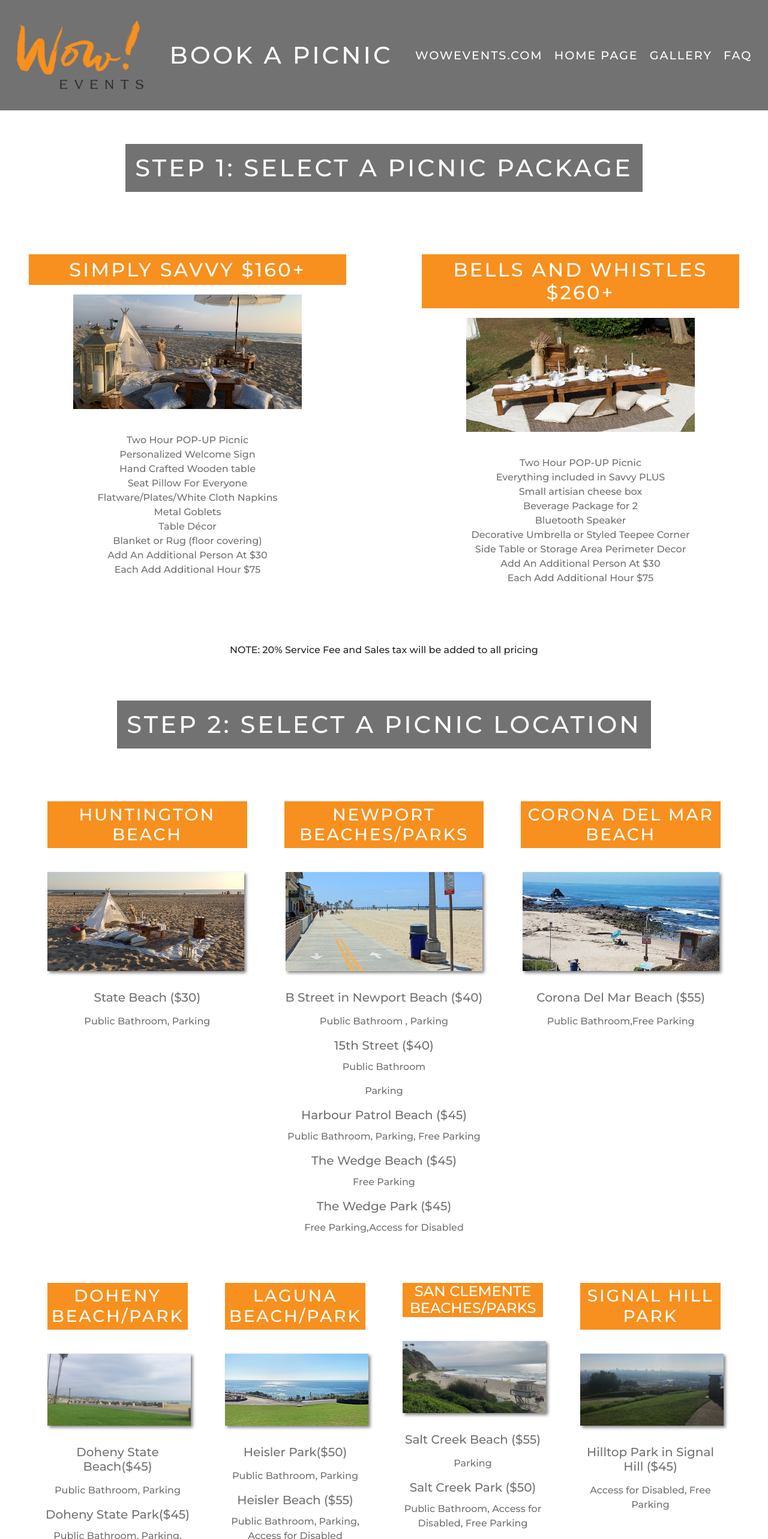
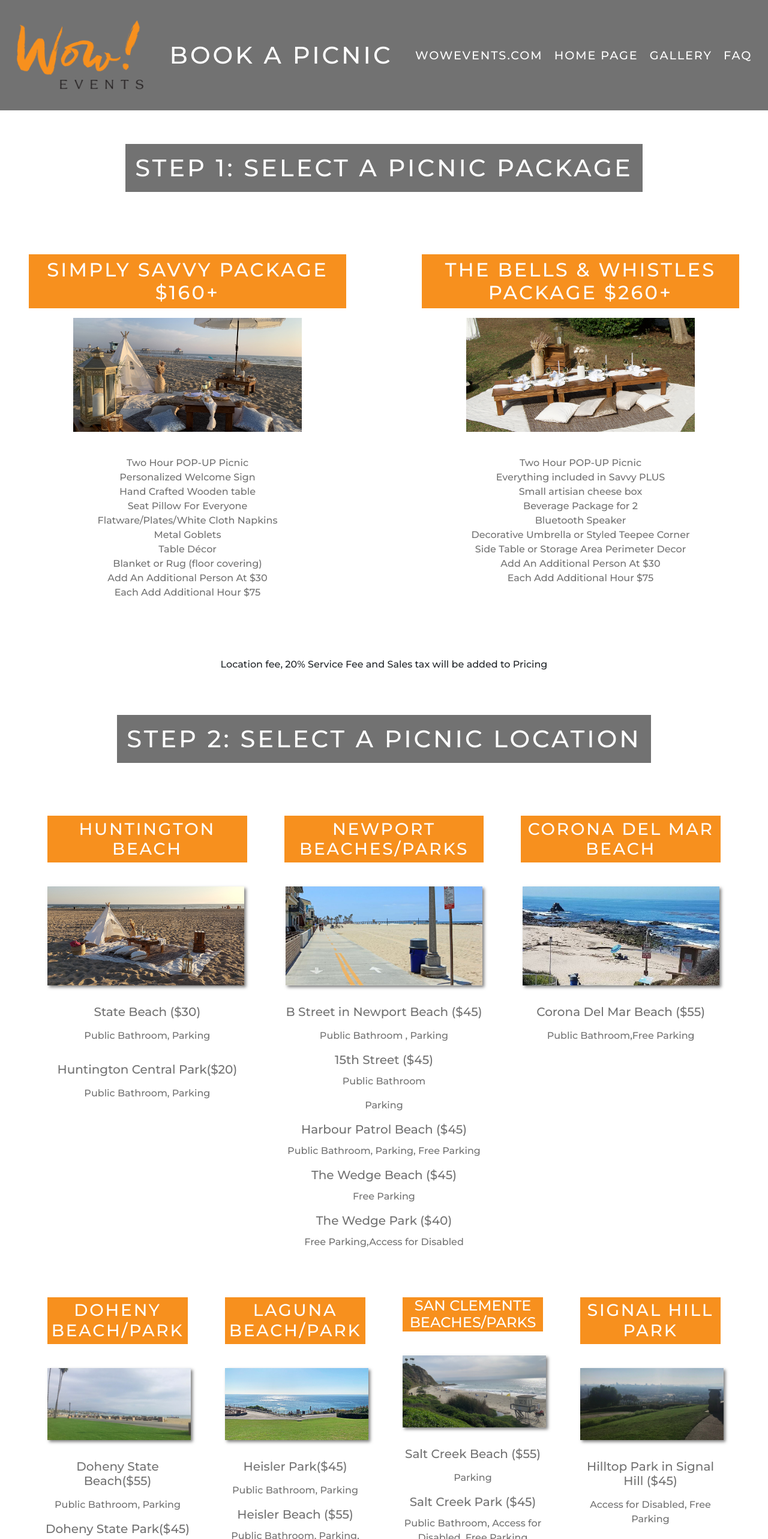
Before and after one commit to thomasjfcaldwell/popuppicnicsbywow, a React (Create React App) app: page /packages in a window 1280 px wide. Shown: the top 2566 px of the page at 60% size. Built offline with nearby package versions, Linux system fonts and the light colour scheme.

Commit message:
changes to verbage

```diff
--- a/src/Components/Addon.js
+++ b/src/Components/Addon.js
@@ -35,7 +35,7 @@ class Addon extends Component {
 								color: 'white',
 								padding: '0.4em',
 							}}>
-							STEP 3: SELECT ALA CARTE ITEMS
+							STEP 3: SELECT ADDITIONAL ITEMS (OPTIONAL)
 						</h1>
 					</div>
 				</Row>
@@ -104,7 +104,7 @@ class Addon extends Component {
 						</Col>
 						<Col sm={4} md={4} lg={2}>
 							<Card className='border-0'>
-								<p className='m-1'>Mediterranean Charcutier Box</p>
+								<p className='m-1'>VEGAN/VEGETARIAN CHARCUTERIE BOX</p>
 								<h5 className='addonimg'>$60</h5>
 								<Card.Img className='addonimg' src={Multi} />
 							</Card>
@@ -151,7 +151,8 @@ class Addon extends Component {
 								width: '100%',
 								color: '#727272',
 							}}>
-							NOTE: 20% Service Fee and Sales tax will be added to all pricing
+							20% Service Fee and Sales tax & Applicable Delivery Fee will be
+							added to Pricing
 						</p>
 					</Row>
 				</Container>
--- a/src/Components/Footer.js
+++ b/src/Components/Footer.js
@@ -59,6 +59,8 @@ class Footer extends Component {
 							/>
 							<h5 className='m-3'>State Beach ($30)</h5>
 							<p>Public Bathroom, Parking</p>
+							<h5 className='m-3'>Huntington Central Park($20)</h5>
+							<p>Public Bathroom, Parking</p>
 						</Card>
 					</Col>
 
@@ -83,11 +85,11 @@ class Footer extends Component {
 							className='images'
 						/>
 						<Card.Title className='m-3'>
-							B Street in Newport Beach ($40)
+							B Street in Newport Beach ($45)
 						</Card.Title>
 						<p>Public Bathroom , Parking</p>
 
-						<Card.Title>15th Street ($40)</Card.Title>
+						<Card.Title>15th Street ($45)</Card.Title>
 						<p>Public Bathroom</p>
 
 						<p>Parking</p>
@@ -96,7 +98,7 @@ class Footer extends Component {
 
 						<Card.Title>The Wedge Beach ($45)</Card.Title>
 						<p>Free Parking</p>
-						<Card.Title>The Wedge Park ($45)</Card.Title>
+						<Card.Title>The Wedge Park ($40)</Card.Title>
 						<p>Free Parking,Access for Disabled</p>
 					</Col>
 					<Col lg={4}>
@@ -139,7 +141,7 @@ class Footer extends Component {
 							</h3>
 						</div>
 						<Image src={Doheny} alt='Doheny State Beach' className='images' />
-						<Card.Title className='m-3'>Doheny State Beach($45) </Card.Title>
+						<Card.Title className='m-3'>Doheny State Beach($55) </Card.Title>
 						<p>Public Bathroom, Parking</p>
 
 						<Card.Title>Doheny State Park($45) </Card.Title>
@@ -160,7 +162,7 @@ class Footer extends Component {
 							</h3>
 						</div>
 						<Image src={Heisler} alt='Doheny State Beach' className='images' />
-						<Card.Title className='m-3'>Heisler Park($50) </Card.Title>
+						<Card.Title className='m-3'>Heisler Park($45) </Card.Title>
 						<p>Public Bathroom, Parking</p>
 
 						<Card.Title>Heisler Beach ($55) </Card.Title>
@@ -183,7 +185,7 @@ class Footer extends Component {
 						<Image src={Saltcreek} alt='Salt Creek Beach' className='images' />
 						<Card.Title className='m-3'>Salt Creek Beach ($55) </Card.Title>
 						<p>Parking</p>
-						<Card.Title>Salt Creek Park ($50)</Card.Title>
+						<Card.Title>Salt Creek Park ($45)</Card.Title>
 						<p>Public Bathroom, Access for Disabled, Free Parking</p>
 
 						<Card.Title>Calafia Beach ($55)</Card.Title>
--- a/src/Components/GalleryHome.js
+++ b/src/Components/GalleryHome.js
@@ -5,10 +5,10 @@ import image1 from '../Images//12personWeb.jpg';
 import image2 from '../Images/Gallery/4personWeb.jpg';
 import image3 from '../Images/couple.sunset.jpg';
 import image4 from '../Images/sayidoweb.jpg';
-import image5 from '../Images/foodandiceweb.jpg';
+// import image5 from '../Images/foodandiceweb.jpg';
 import image6 from '../Images/2personWeb.jpg';
 import image7 from '../Images/beachsetup.jpg';
-import image8 from '../Images/foodsetup1web.jpg';
+// import image8 from '../Images/foodsetup1web.jpg';
 import image9 from '../Images/Testimonals/anniversary.jpg';
 
 class GalleryHome extends Component {
@@ -49,7 +49,7 @@ class GalleryHome extends Component {
 									/>
 								</a>
 							</div>
-							<div className='col-md-6 col-lg-4 item'>
+							{/* <div className='col-md-6 col-lg-4 item'>
 								<a className='lightbox' href={image5}>
 									<img
 										className='img-fluid image scale-on-hover'
@@ -57,7 +57,7 @@ class GalleryHome extends Component {
 										alt='dessertpackage'
 									/>
 								</a>
-							</div>
+							</div> */}
 							<div className='col-md-6 col-lg-4 item'>
 								<a className='lightbox' href={image4}>
 									<img
@@ -67,7 +67,7 @@ class GalleryHome extends Component {
 									/>
 								</a>
 							</div>
-							<div className='col-md-6 col-lg-4 item'>
+							{/* <div className='col-md-6 col-lg-4 item'>
 								<a className='lightbox' href={image8}>
 									<img
 										className='img-fluid image scale-on-hover'
@@ -75,7 +75,7 @@ class GalleryHome extends Component {
 										alt='picnicsetup'
 									/>
 								</a>
-							</div>
+							</div> */}
 							<div className='col-md-6 col-lg-4 item'>
 								<a className='lightbox' href={image7}>
 									<img
--- a/src/Components/Packages.js
+++ b/src/Components/Packages.js
@@ -129,7 +129,7 @@ class Packages extends Component {
 										color: 'white',
 										padding: '0.2em',
 									}}>
-									SIMPLY SAVVY $160+
+									SIMPLY SAVVY PACKAGE $160+
 								</h2>
 								<CardImg
 									src={basicPackage}
@@ -169,7 +169,7 @@ class Packages extends Component {
 										color: 'white',
 										padding: '0.2em',
 									}}>
-									BELLS AND WHISTLES $260+
+									THE BELLS & WHISTLES PACKAGE $260+
 								</h2>
 								<CardImg
 									src={bells}
@@ -207,7 +207,7 @@ class Packages extends Component {
 							fontWeight: '500',
 							width: '100%',
 						}}>
-						NOTE: 20% Service Fee and Sales tax will be added to all pricing
+						Location fee, 20% Service Fee and Sales tax will be added to Pricing
 					</p>
 				</Row>
 
@@ -219,7 +219,7 @@ class Packages extends Component {
 						justifyContent: 'center',
 					}}>
 					<iframe
-					title='contact form'
+						title='contact form'
 						src='https://docs.google.com/forms/d/e/1FAIpQLScsdtaKV8fiRyJ6FiYpl5FyB-RyOZ9lLyBzb2NbanSh3FaVOw/viewform?embedded=true'
 						width='640'
 						height='2326'
--- a/src/Components/Steps.js
+++ b/src/Components/Steps.js
@@ -22,7 +22,7 @@ class Steps extends Component {
 								color: 'white',
 								padding: '0.2em',
 							}}>
-							STEPS TO YOUR PICNIC
+							WOW! POP-UP PICNICS PROCESS
 						</h1>
 					</Row>
 				</div>
--- a/src/Components/Testimonals.js
+++ b/src/Components/Testimonals.js
@@ -3,7 +3,7 @@ import { Row, Card, CardGroup, Container } from 'react-bootstrap';
 
 import birthday from '../Images/Testimonals/template.jpg';
 import anniversary from '../Images/Testimonals/anniversary.jpg';
-import proposal from '../Images/Testimonals/proposal.jpg';
+import proposal from '../Images/Testimonals/proposalnewzacpicnic.jpg';
 
 import '../App.css';
 
```
Also changed, not shown: src/Images/Testimonals/proposalnewzacpicnic.jpg (added), 1 other file (tests, documents, lock files or other folders).
